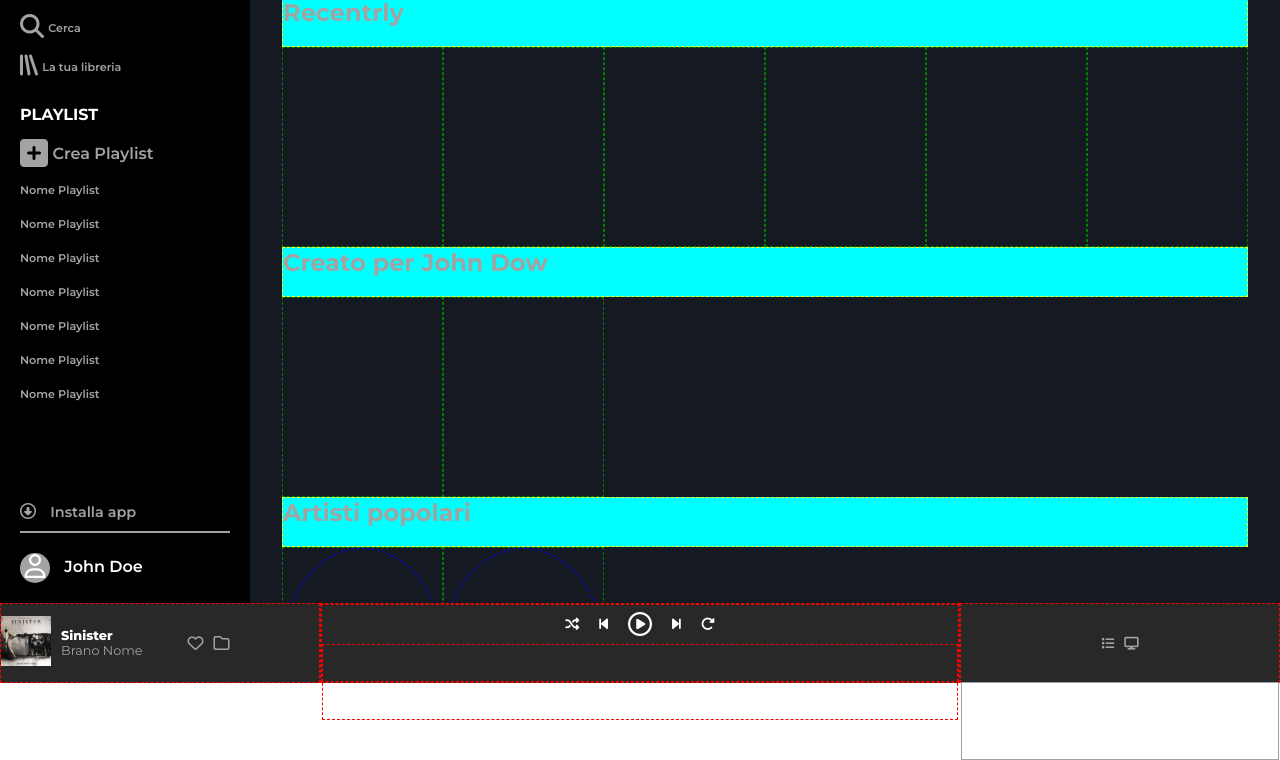
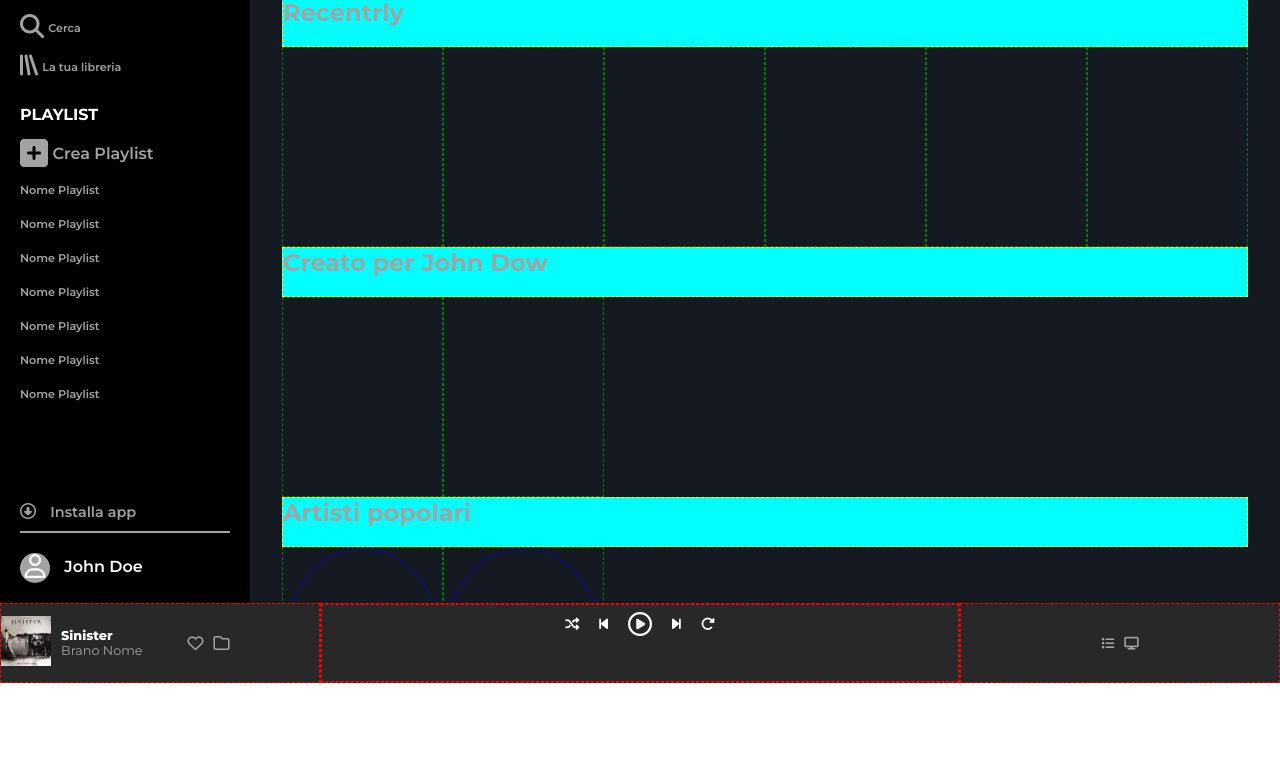
Before and after one commit to Michel-Ramirez/html-css-spotifyweb, a plain HTML site: page index.html in a window 1280 px wide. Shown: the part 117-877 px from the top of the page. After the commit the page ends 800 px from the top, so only its background shows below. Drawn offline with Linux system fonts and the light colour scheme.

Commit message:
Fix hatml footer

```diff
--- a/index.html
+++ b/index.html
@@ -124,9 +124,7 @@
                     <li><i class="fa-solid fa-forward-step fa-sm"></i></li>
                     <li><i class="fa-solid fa-rotate-right fa-sm"></i></li>
                 </ul>
-                <div>
-        <!-- ---- ---- AAGIUNGERE PROGRES BAR ---- ---- -->
-                </div>
+    <!-- ---- ----AGGIUNGERE PROGRESS BAR ---- ---- -->
             </div>
         </div>
         <div class="vol-others">
@@ -134,7 +132,8 @@
                 <li><i class="fa-solid fa-list"></i></li>
                 <li><i class="fa-solid fa-display"></i></li>
             </ul>
-            <div class="separator"></div>
+    <!-- ---- ----AGGIUNGERE PROGRESS BAR ---- ---- -->
+
         </div>
     </footer>
 </body>
```
